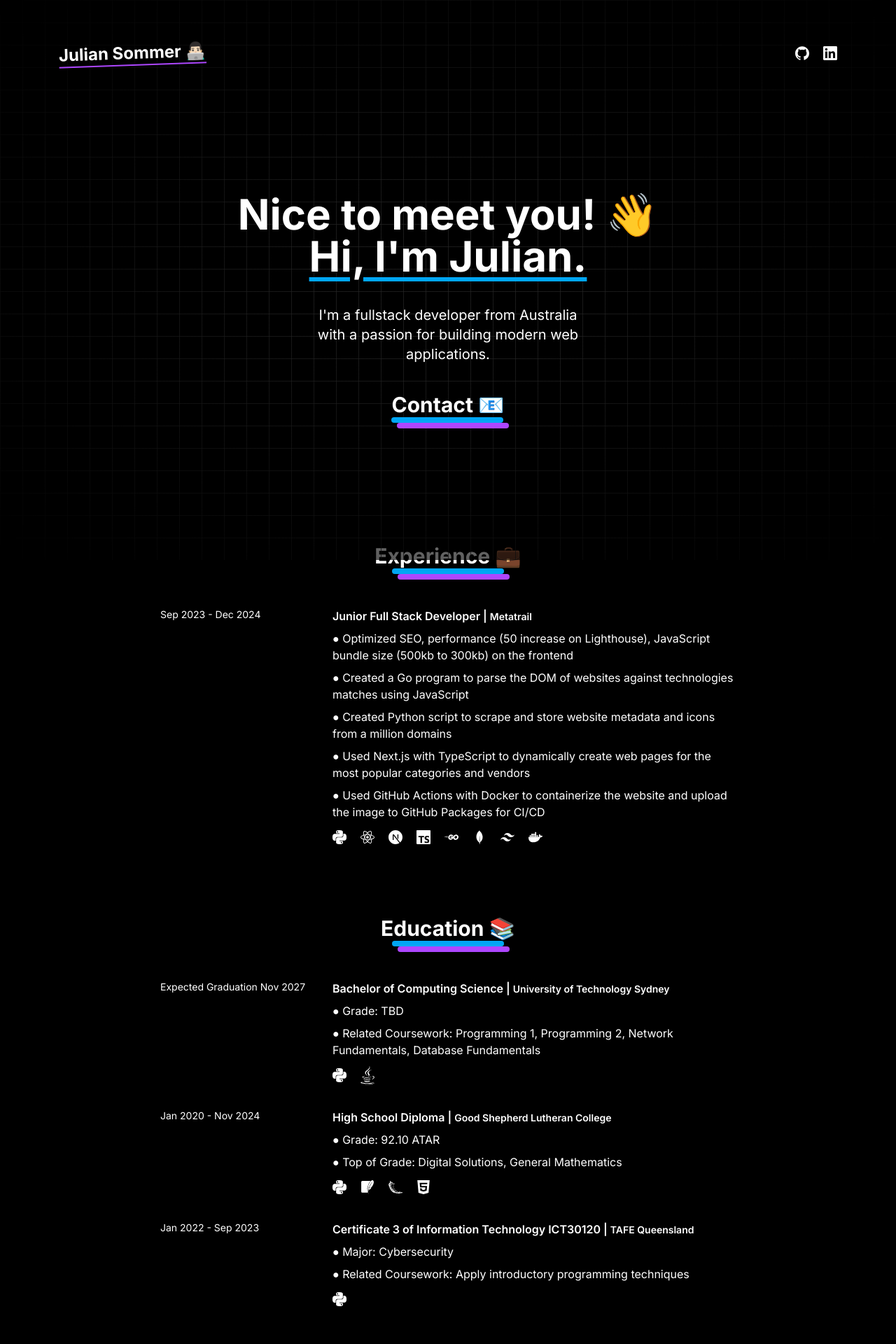
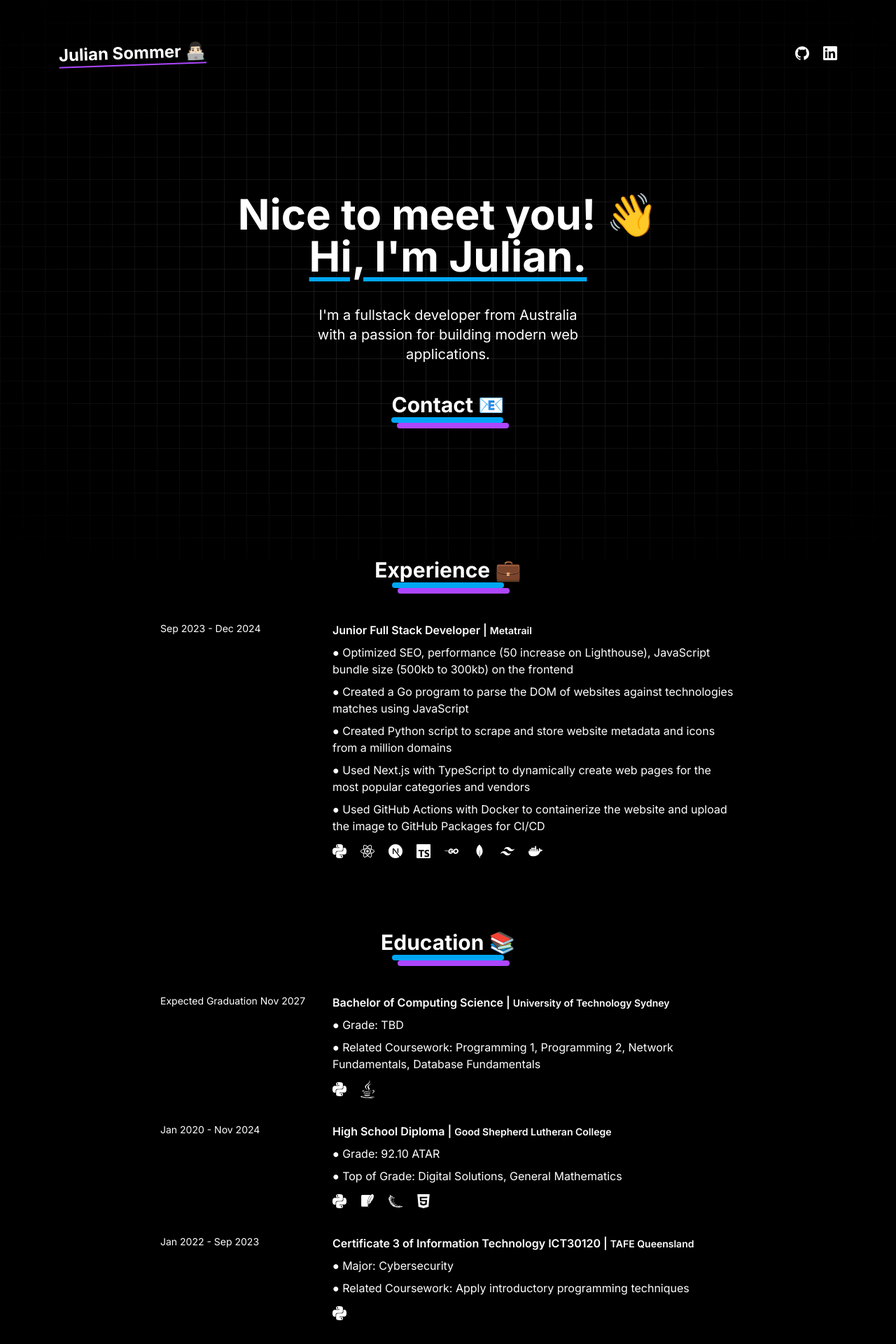
Before and after one commit to juliansommer/site, a Next.js app: page / in a window 1280 px wide. Shown: the top 1920 px of the page at 70% size. Built offline with nearby package versions, Linux system fonts and the light colour scheme.

Commit message:
add top padding for section

```diff
--- a/src/app/page.tsx
+++ b/src/app/page.tsx
@@ -30,7 +30,7 @@ export default function Home() {
         <Navbar className="animate-move-down" />
         <HeroSection />
       </div>
-      <div className="mx-auto max-w-5xl space-y-24 p-5">
+      <div className="mx-auto max-w-5xl space-y-24 p-5 pt-10">
         <Experience title={"Experience 💼"} data={experience} />
         <Experience title={"Education 📚"} data={education} />
         <Projects />
```
